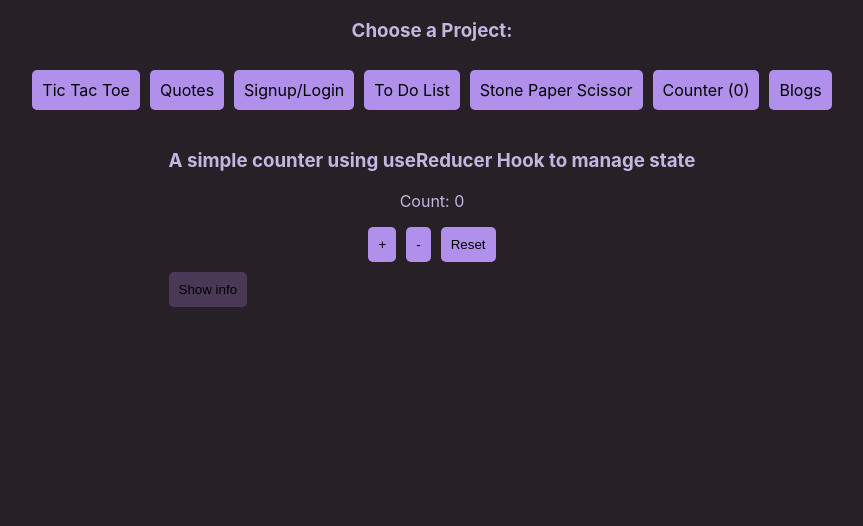
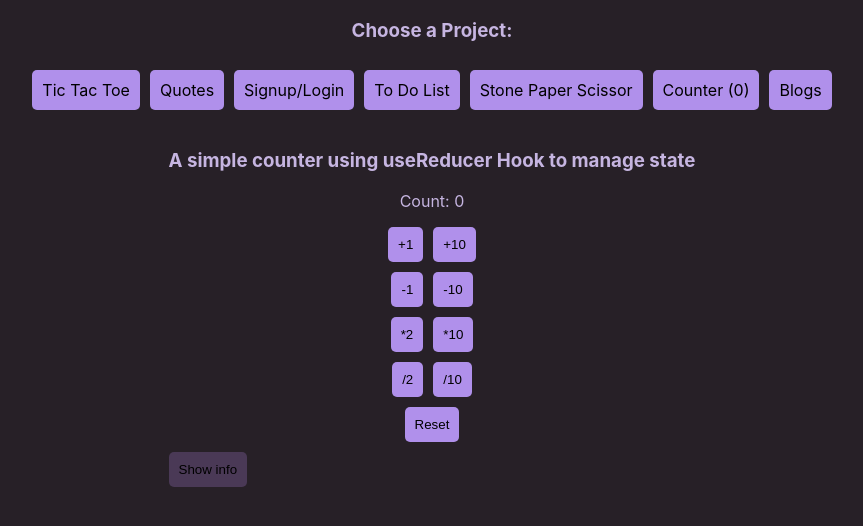
Before and after one commit to anaspxr/my-small-projects, a React (Create React App) app: page /counter in a window 1280 px wide. Shown: the top 526 px of the page, without its empty margins (208-1071 px from the left). Built offline with nearby package versions, Linux system fonts and the light colour scheme.

Commit message:
update counter reducer function logic

```diff
--- a/src/App.css
+++ b/src/App.css
@@ -310,3 +310,12 @@ button:hover {
   align-items: center;
   flex-direction: column;
 }
+
+/* counter */
+
+.counter-buttons {
+  margin-top: 10px;
+  display: flex;
+  justify-content: center;
+  gap: 10px;
+}
--- a/src/components/Counter.jsx
+++ b/src/components/Counter.jsx
@@ -1,4 +1,4 @@
-import React, { useContext, useReducer } from "react";
+import React, { useContext, useEffect, useReducer } from "react";
 import Info from "./Info";
 import { CounterContext } from "../App";
 
@@ -7,44 +7,103 @@ export default function Counter() {
   const initialValue = 0;
 
   const reducer = (state, action) => {
-    return action(state);
+    switch (action.type) {
+      case "increment":
+        return state + action.value;
+      case "decrement":
+        return state - action.value;
+      case "multi":
+        return state * action.value;
+      case "divide":
+        return state / action.value;
+      case "reset":
+        return 0;
+      default:
+        return state;
+    }
   };
+  const [count, dispatch] = useReducer(reducer, initialValue);
 
-  const [count, dispatch] = useReducer(reducer, initialValue);
+  useEffect(() => {
+    setValue(count);
+    // eslint-disable-next-line react-hooks/exhaustive-deps
+  }, [count]);
+
   return (
     <div className="content-container">
       <h3 style={{ textAlign: "center" }}>
         A simple counter using useReducer Hook to manage state
       </h3>
       <p style={{ textAlign: "center" }}>Count: {count}</p>
-      <div
-        style={{ display: "flex", justifyContent: "center" }}
-        className="buttons-container"
-      >
+      <div className="counter-buttons">
         <button
           onClick={() => {
-            setValue((value) => value + 1);
-            dispatch((state) => {
-              return state + 1;
-            });
+            dispatch({ type: "increment", value: 1 });
           }}
         >
-          +
+          +1
         </button>
         <button
           onClick={() => {
-            dispatch((state) => {
-              return state - 1;
-            });
+            dispatch({ type: "increment", value: 10 });
           }}
         >
-          -
+          +10
+        </button>
+      </div>
+      <div className="counter-buttons">
+        <button
+          onClick={() => {
+            dispatch({ type: "decrement", value: 1 });
+          }}
+        >
+          -1
+        </button>
+
+        <button
+          onClick={() => {
+            dispatch({ type: "decrement", value: 10 });
+          }}
+        >
+          -10
+        </button>
+      </div>
+      <div className="counter-buttons">
+        <button
+          onClick={() => {
+            dispatch({ type: "multi", value: 2 });
+          }}
+        >
+          *2
         </button>
         <button
           onClick={() => {
-            dispatch((state) => {
-              return initialValue;
-            });
+            dispatch({ type: "multi", value: 10 });
+          }}
+        >
+          *10
+        </button>
+      </div>
+      <div className="counter-buttons">
+        <button
+          onClick={() => {
+            dispatch({ type: "divide", value: 2 });
+          }}
+        >
+          /2
+        </button>
+        <button
+          onClick={() => {
+            dispatch({ type: "divide", value: 10 });
+          }}
+        >
+          /10
+        </button>
+      </div>
+      <div className="counter-buttons">
+        <button
+          onClick={() => {
+            dispatch({ type: "reset" });
           }}
         >
           Reset
@@ -52,7 +111,7 @@ export default function Counter() {
       </div>
       <Info
         infos={[
-          "used useReducer() to increment,decrement and reset the count",
+          "used useReducer() to increment,decrement,,multiple,divide and reset the count",
           "used useContext to display the count on the another component (see on 'Counter' button on top)",
         ]}
       />
```
